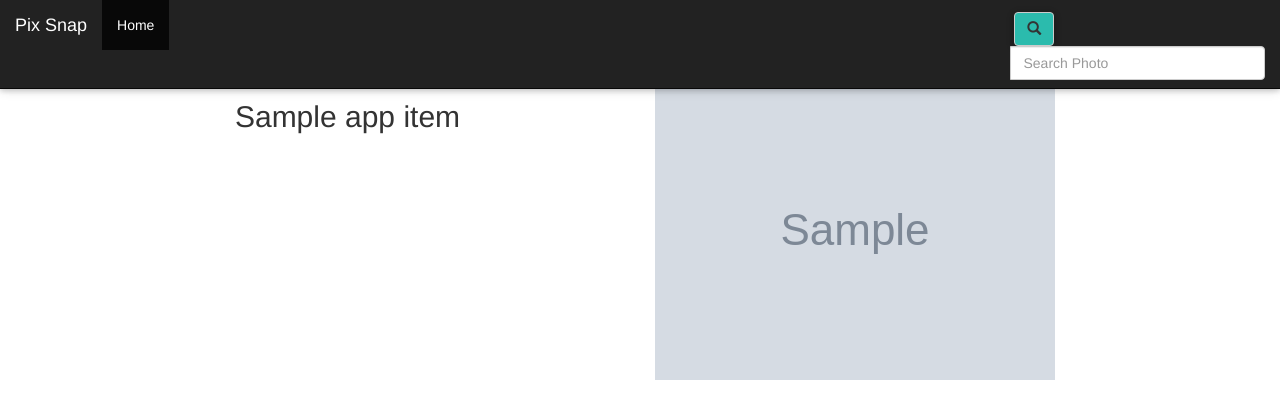
After one commit to Agneskoinange/PIXSNAP, a Django app: template app/templates/justkno.html in a window 1280 px wide. The commit adds this page. Shown: the top 419 px of the page. Run offline with Django 4.2, Linux system fonts and the light colour scheme; the template is opened without the code that fills it: most values are stand-ins (such as "Sample title", 1, 10 or a date in 2020); grey boxes marked "Sample" are stand-in pictures; some libraries are stand-ins or nearby versions.

Commit message:
add images

```diff
--- a/app/models.py
+++ b/app/models.py
@@ -25,7 +25,7 @@ ORDER_CHOICES = (
     ('15', 'IT & Computers'),
     ('16', 'Animals'),
     ('17', 'Illustrations'),
-    ('18', 'Arts'),
+    ('18', 'City'),
     ('19', 'Business'),
     ('20', 'Industries'),
     ('21', 'Objects'),
--- a/app/templates/image.html
+++ b/app/templates/image.html
@@ -6,7 +6,7 @@
 
     <!--Card image-->
     <div class="view overlay">
-      <img src="{{images.image.url}}" class="img-responsive img-thumbnail center-block img-circle" alt="">
+      <img src="{{images.categories_image.url}}" class="img-responsive img-thumbnail center-block img-circle" alt="">
       <a>
         <div class="mask waves-effect waves-light rgba-white-slight"></div>
       </a>
--- /dev/null
+++ b/app/templates/justkno.html
@@ -0,0 +1,23 @@
+{%extends 'base.html'%}
+{% block content %}
+{{block.super}}
+
+  <div class="container" style="margin-top:60px;">
+    {% for app_item in news %}
+
+      <div class="row">
+        <!-- displaying app categories -->
+        <div class="col-xs-6 col-sm-6 col-md-6 col-lg-6">
+          <h2 class="text-center"> {{ app_item.title }} </h2>
+        </div>
+
+        <!--Display app categories images  -->
+        <div class="col-xs-6 col-sm-6 col-md-6 col-lg-6">
+          <img src="{{app_item.categories_image.url}}" class="img-responsive" alt="Image">
+        </div>
+
+      </div>
+    {% endfor %}
+  </div>
+
+{% endblock %}
```
Also changed, not shown: app/templates/images.html (+6 -5 lines), media/photos/nature1.jpg (added), media/photos/nature3.jpg (added).
